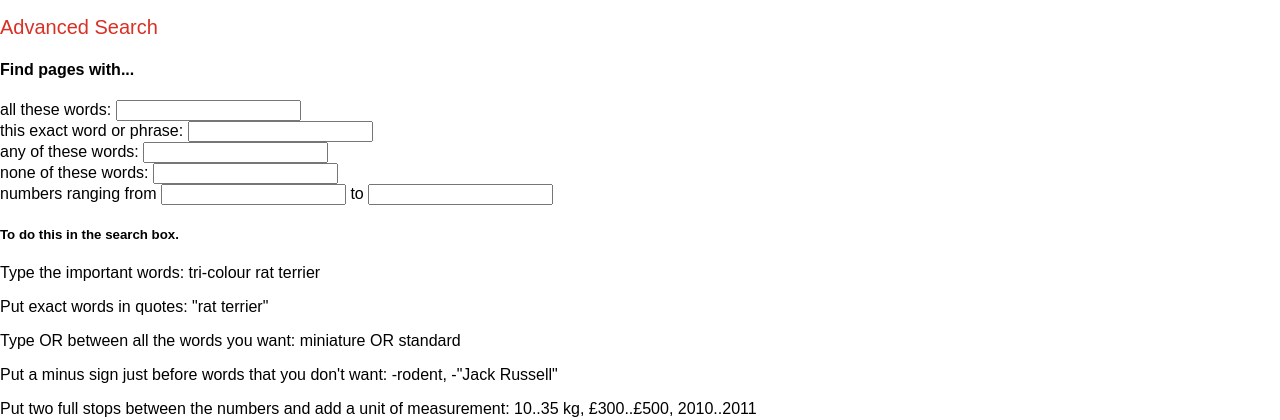
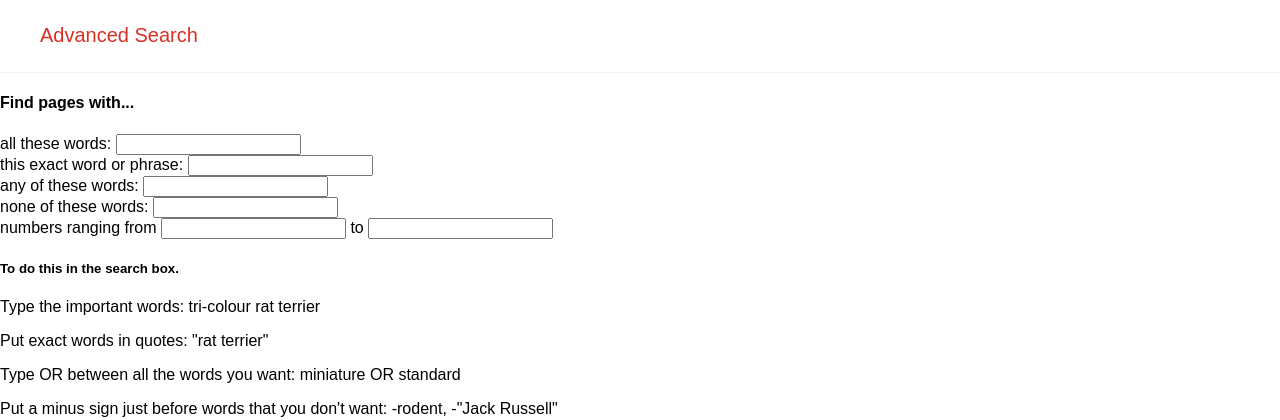
Before and after one commit to techcommdude/GoogleSearch, a PHP site: page /Advanced_Search.html in a window 1280 px wide. Shown: the part 70-490 px from the top of the page. Run offline with PHP 8.4, Linux system fonts and the light colour scheme.

```diff
--- a/search.css
+++ b/search.css
@@ -32,6 +32,11 @@ body {
     font-weight: 400;
 
   }
+
+  .advanced-main_heading {
+    border-bottom: 1px solid #f2f2f2;
+    padding: 0.5rem 2.5rem;
+}
 
   .header-menu {
     display: flex;
```
